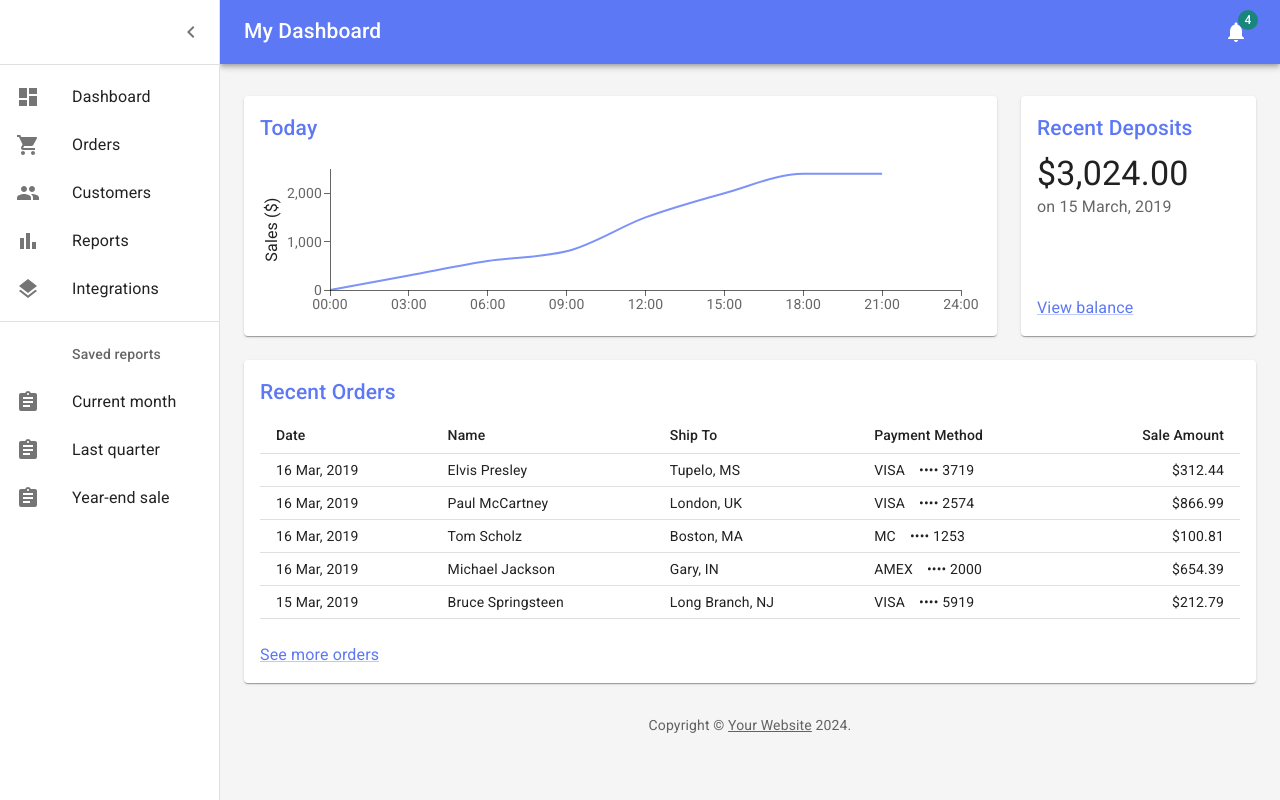
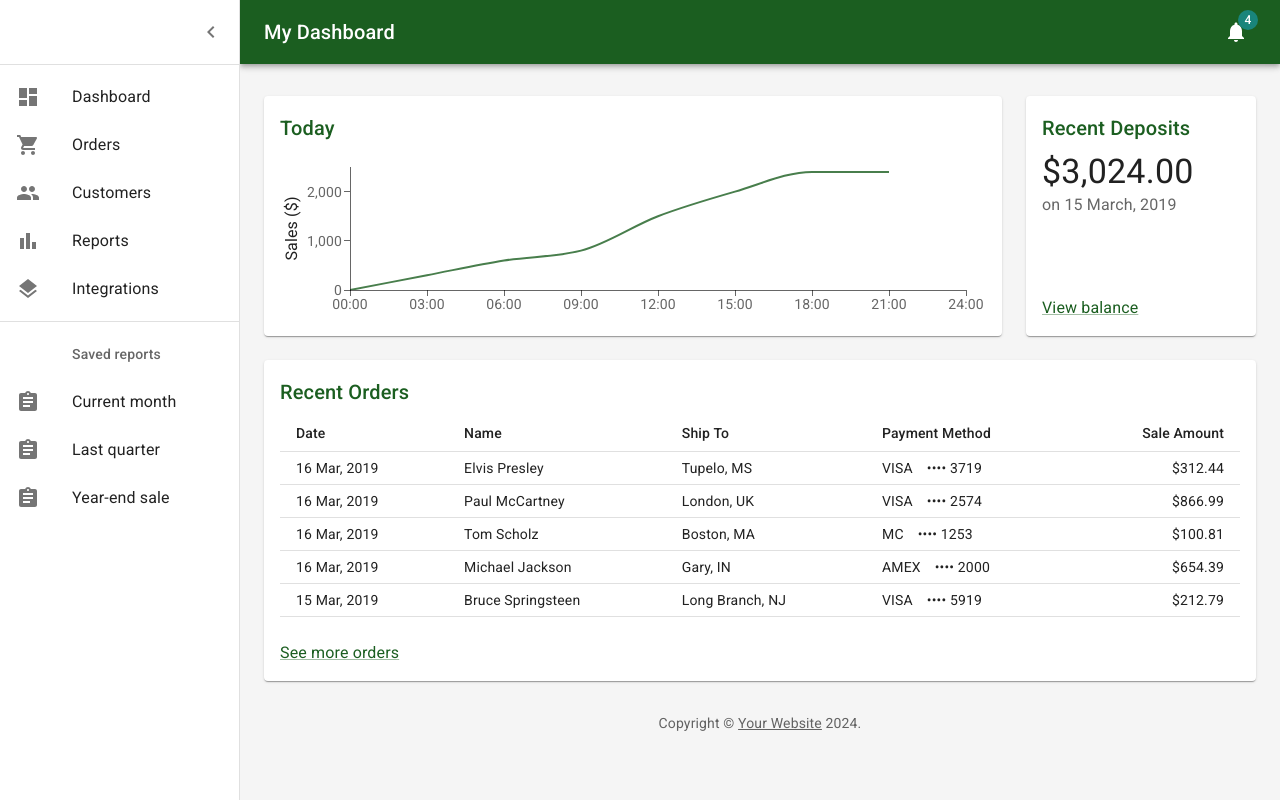
Before and after one commit to TatsianaLohinava/visual-testing-tools, a React (Vite) app: page / in a window 1280 px wide. Built offline with nearby package versions, Linux system fonts and the light colour scheme.

Commit message:
add visual changes

```diff
--- a/src/Dashboard.tsx
+++ b/src/Dashboard.tsx
@@ -40,7 +40,7 @@ function Copyright(props: any) {
   );
 }
 
-const drawerWidth: number = 220;
+const drawerWidth: number = 240;
 
 interface AppBarProps extends MuiAppBarProps {
   open?: boolean;
--- a/src/theme.tsx
+++ b/src/theme.tsx
@@ -5,7 +5,7 @@ import { red, green } from "@mui/material/colors";
 const theme = createTheme({
   palette: {
     primary: {
-      main: "#5d78f5",
+      main: green[900],
     },
     secondary: {
       main: "#19857b",
@@ -16,7 +16,7 @@ const theme = createTheme({
   },
   typography: {
     h6: {
-      fontSize: 21,
+      fontSize: 20,
     },
   },
 });
```
